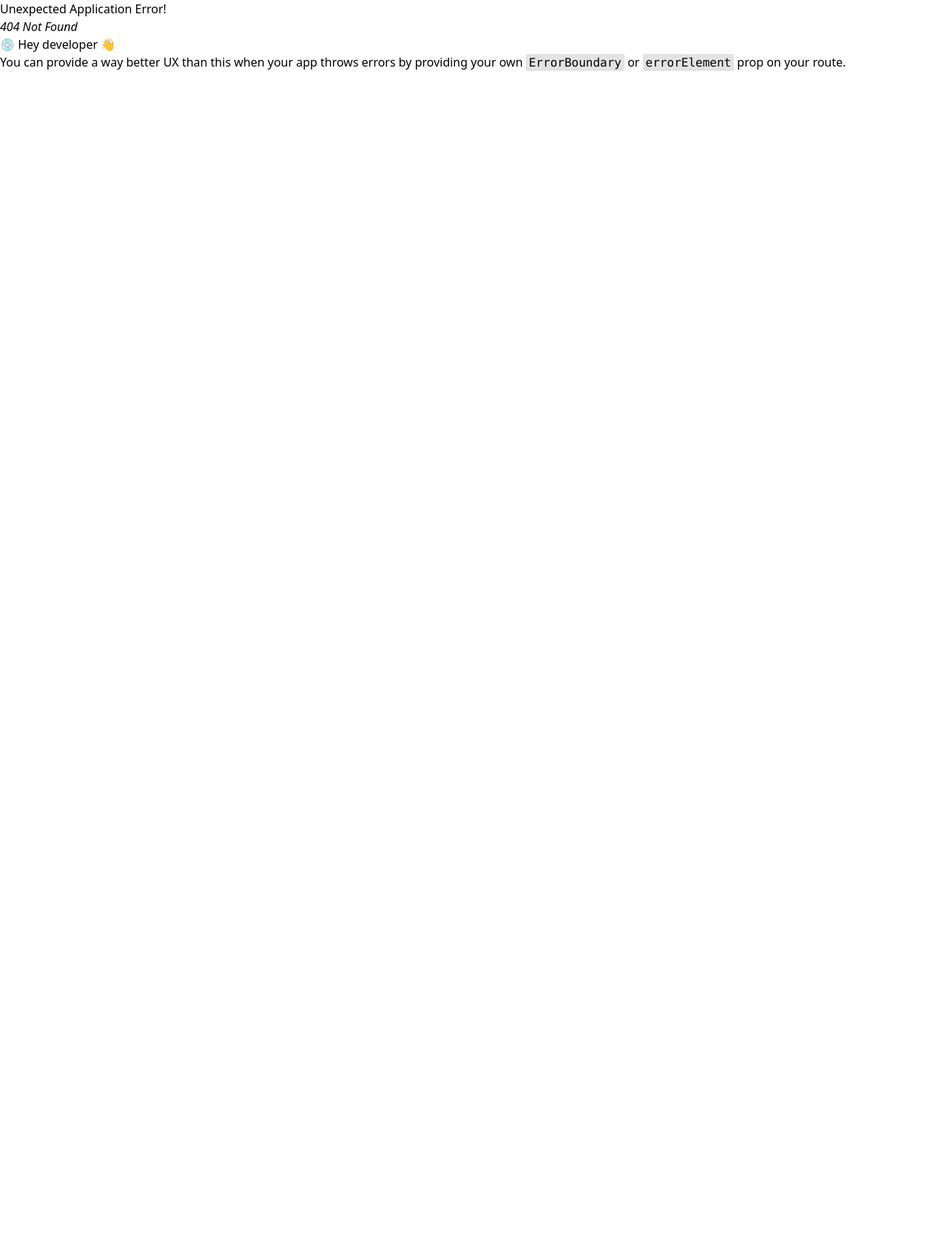
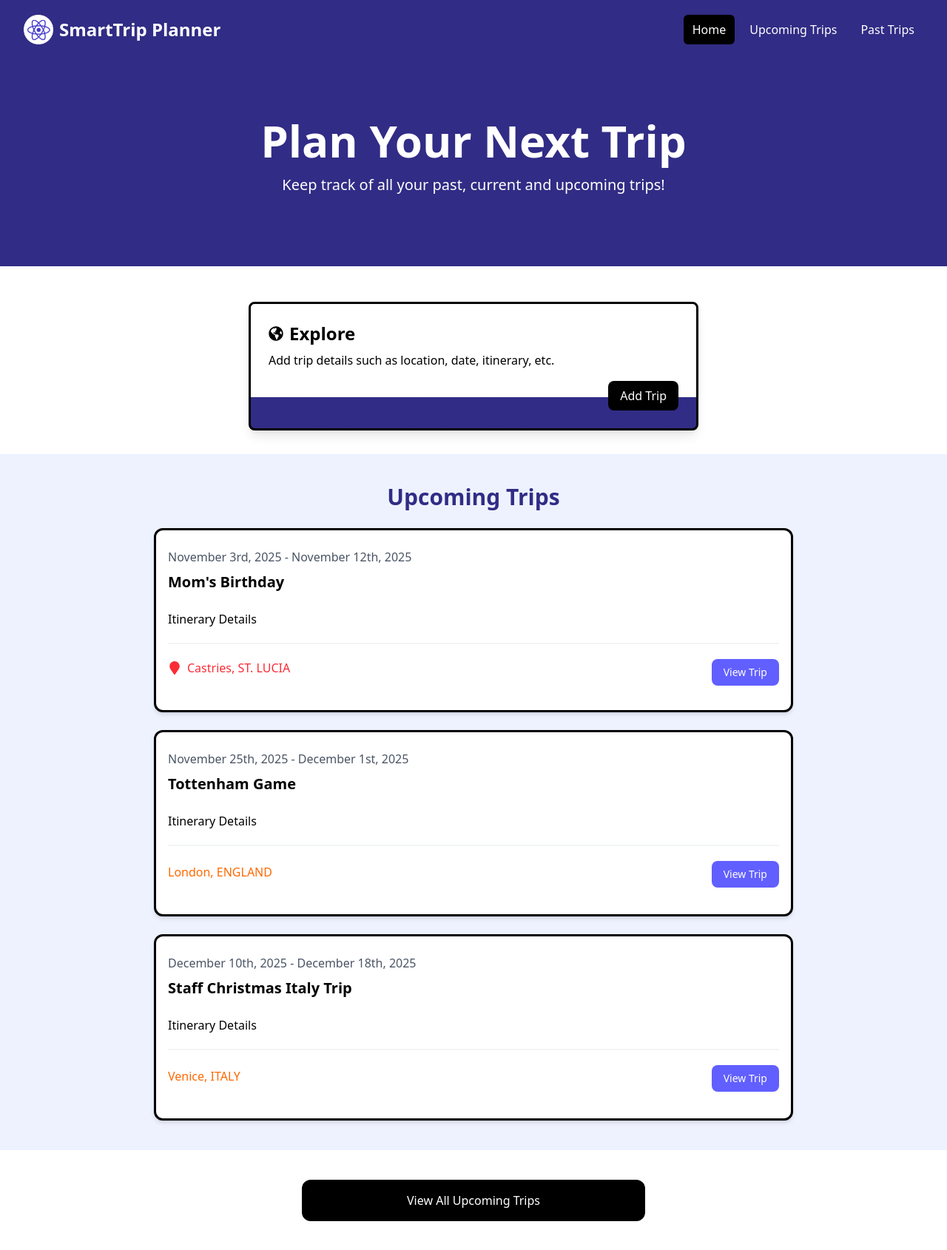
Before and after one commit to jahi-omari/trip-planner, a React (Vite) app: page /homepage in a window 1280 px wide. Before the commit this address had no page. Shown: the whole page at 74% size. Before the commit the page ends 800 px from the top, so only its background shows below. Built offline with nearby package versions, Linux system fonts and the light colour scheme.

Commit message:
renamed upcoming trips top recent upcoming trips and changed all <a> tags to <Link> tags

```diff
--- a/src/App.jsx
+++ b/src/App.jsx
@@ -1,7 +1,7 @@
 import React from 'react'
 import {Route, createBrowserRouter, RouterProvider} from 'react-router-dom'
 import Homepage from './pages/Homepage'
-import AddTrip from './pages/UpcomingTripsPage'
+import UpcomingTripsPage from './pages/UpcomingTripsPage'
 import MainLayout from './layouts/MainLayout'
 
 
@@ -9,7 +9,9 @@ const router = createBrowserRouter(
   [{path: "/",
     element: <MainLayout/>,
     children: [
-      {index: true, element: <Homepage/>}
+      {index: true, element: <Homepage/>},
+      {path: "homepage", element: <Homepage/>},
+      {path: "upcoming-trips-page", element: <UpcomingTripsPage/>},
     ]
   }]
 )
--- a/src/components/Navbar.jsx
+++ b/src/components/Navbar.jsx
@@ -1,4 +1,5 @@
 import React from 'react'
+import { Link } from 'react-router-dom'
 import logo from '../assets/images/logo.png'
 
 const navbar = () => {
@@ -10,7 +11,7 @@ const navbar = () => {
             className="flex flex-1 items-center justify-center md:items-stretch md:justify-start"
           >
             {/* <!-- Logo --> */}
-            <a className="flex flex-shrink-0 items-center mr-4" href="/index.html">
+            <Link className="flex flex-shrink-0 items-center mr-4" to="/">
               <img
                 className="h-10 w-auto"
                 src={logo}
@@ -19,23 +20,23 @@ const navbar = () => {
               <span className="hidden md:block text-white text-2xl font-bold ml-2"
                 >SmartTrip Planner</span
               >
-            </a>
+            </Link>
             <div className="md:ml-auto">
               <div className="flex space-x-2">
-                <a
-                  href="/index.html"
+                <Link
+                  to="/"
                   className="text-white bg-black hover:bg-gray-900 hover:text-white rounded-md px-3 py-2"
-                  >Home</a
+                  >Home</Link
                 >
-                <a
-                  href="/upcoming-trips.html"
+                <Link
+                  to="/upcoming-trips-page"
                   className="text-white hover:bg-gray-900 hover:text-white rounded-md px-3 py-2"
-                  > Upcoming Trips</a
+                  > Upcoming Trips</Link
                 >
-                <a
-                  href="/past-trips.html"
+                <Link
+                  to="/past-trips"
                   className="text-white hover:bg-gray-900 hover:text-white rounded-md px-3 py-2"
-                  >Past Trips</a
+                  >Past Trips</Link
                 >
               </div>
             </div>
--- a/src/components/UpcomingTrips.jsx
+++ b/src/components/RecentUpcomingTrips.jsx
@@ -1,7 +1,7 @@
 import React from 'react'
 import { FaMapMarker, FaGlobeAmericas} from 'react-icons/fa'
 
-const UpcomingTrips = () => {
+const RecentUpcomingTrips = () => {
 
     // Limit Trips to 3 on homepage
     // const recentUpcomingTrips = trips.slice(0,3)
@@ -113,4 +113,4 @@ const UpcomingTrips = () => {
   )
 }
 
-export default UpcomingTrips
+export default RecentUpcomingTrips
--- a/src/components/ViewAllTrips.jsx
+++ b/src/components/ViewAllTrips.jsx
@@ -1,13 +1,14 @@
 import React from 'react'
+import { Link } from 'react-router-dom'
 
 const ViewAllTrips = () => {
   return (
     <>
     <section className="m-auto max-w-lg my-10 px-6">
-      <a
-        href="trips.html"
+      <Link
+        to="upcoming-trips-page"
         className="block bg-black text-white text-center py-4 px-6 rounded-xl hover:bg-gray-700"
-        >View All Upcoming Trips</a
+        >View All Upcoming Trips</Link
       >
     </section>
     </>
--- a/src/pages/Homepage.jsx
+++ b/src/pages/Homepage.jsx
@@ -2,7 +2,7 @@ import React from 'react'
 import Navbar from '../components/Navbar'
 import Hero from '../components/Hero'
 import HomeCards from '../components/HomeCards'
-import UpcomingTrips from '../components/UpcomingTrips'
+import RecentUpcomingTrips from '../components/RecentUpcomingTrips'
 import ViewAllTrips from '../components/ViewAllTrips'
 
 
@@ -11,7 +11,7 @@ const Homepage = () => {
     <>
         <Hero title="Plan Your Next Trip" subtitle="Keep track of all your past, current and upcoming trips!"/>
         <HomeCards/>
-        <UpcomingTrips/>
+        <RecentUpcomingTrips/>
         <ViewAllTrips/>
     </>
   )
```
